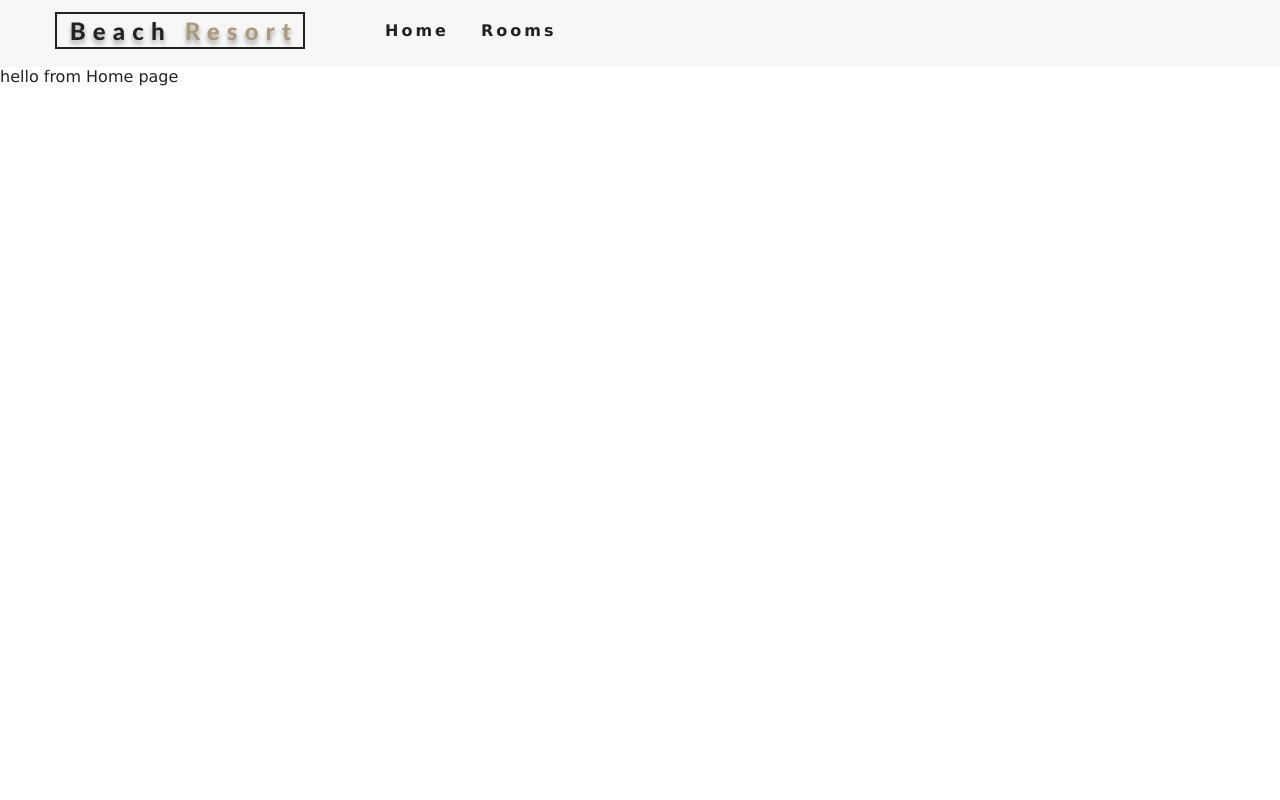
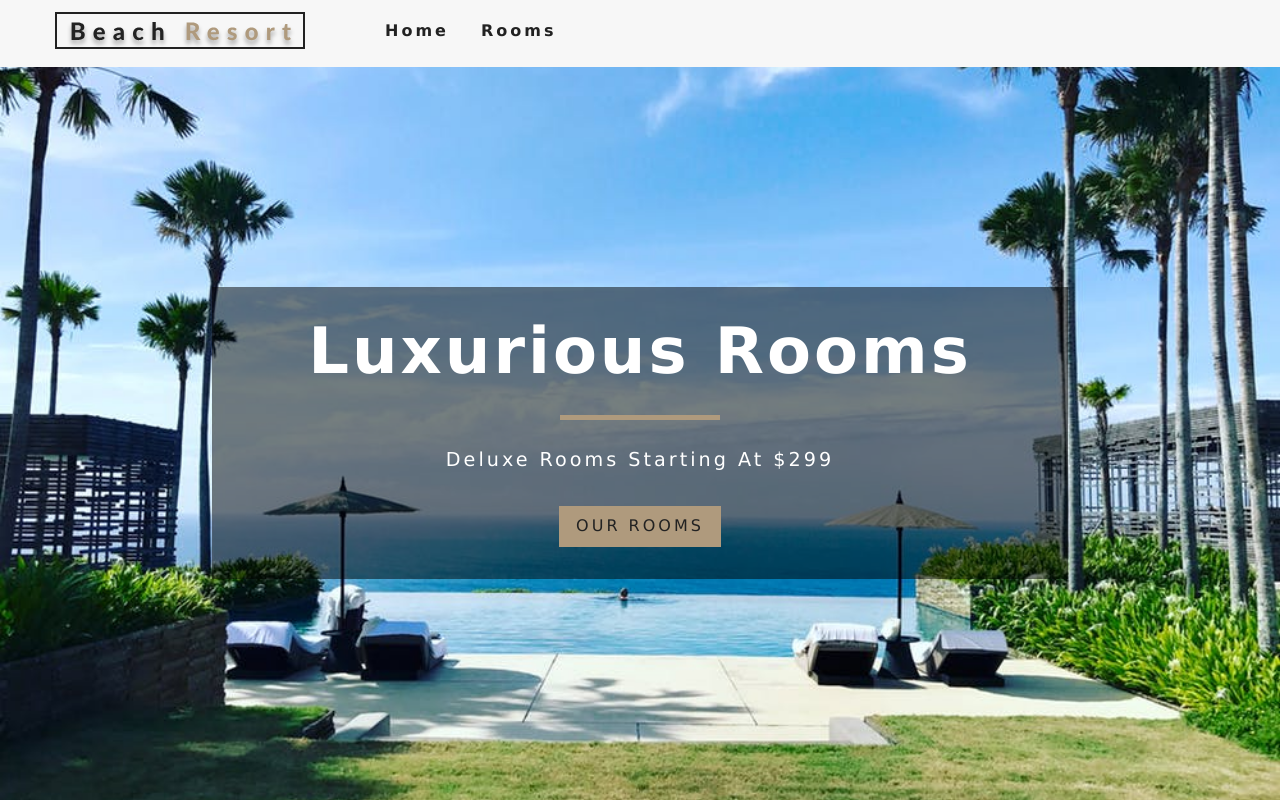
Before and after one commit to John-5014/resort, a React (Create React App) app: page / in a window 1280 px wide. Built offline with nearby package versions, Linux system fonts and the light colour scheme.

Commit message:
add content to home and rooms page

```diff
--- a/src/pages/Home.js
+++ b/src/pages/Home.js
@@ -1,9 +1,16 @@
-import React from 'react'
+import React from 'react';
+import Hero from "../components/Hero";
+import Banner from "../components/Banner";
+import { Link } from 'react-router-dom';
 
 export default function Home() {
     return (
-        <div>
-            hello from Home page
-        </div>
+        <Hero>
+            <Banner title = "luxurious rooms" subtitle="deluxe rooms starting at $299">
+                <Link to="/rooms" className="btn-primary">
+                    our rooms
+                </Link>
+            </Banner>
+        </Hero>
     )
 }
--- a/src/pages/Rooms.js
+++ b/src/pages/Rooms.js
@@ -1,10 +1,18 @@
 import React from 'react';
+import Hero from "../components/Hero";
+import Banner from "../components/Banner";
+import {Link} from "react-router-dom";
 
 const Rooms = () => {
     return (
-        <div>
-            hello from rooms page
-        </div>
+       <Hero hero = "roomsHero">
+
+           <Banner title="our rooms">
+               <Link to='/' className="btn-primary">
+                   return home
+               </Link>
+           </Banner>
+       </Hero>
     )
 };
 
```
